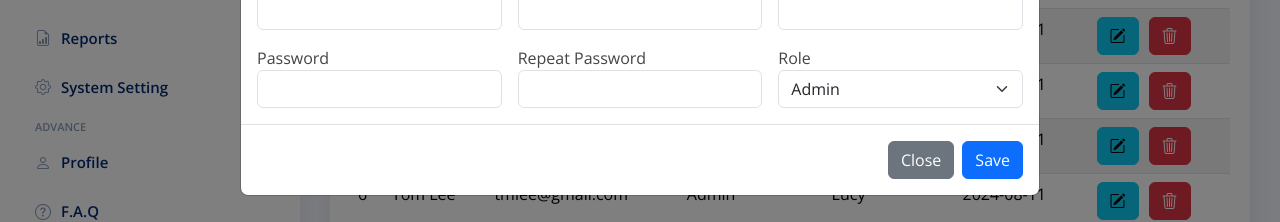
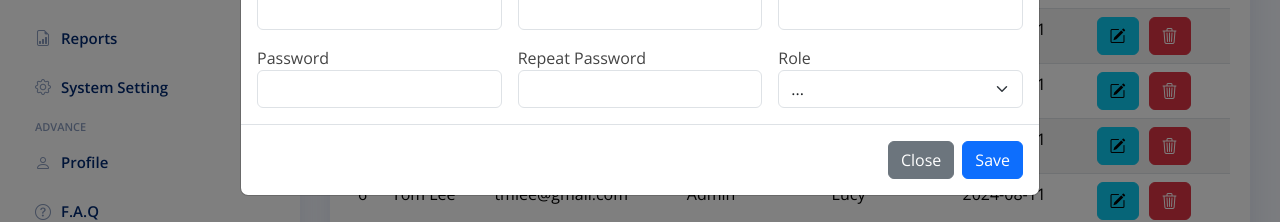
Before and after one commit to General-Insurance-Soft/tchalla, a Next.js app: page /page/users in a window 1280 px wide. Both pictures are taken after typing "Sample" into the empty fields and a click on the button "Add new user". Shown: the part 358-580 px from the top of the page. Built offline with nearby package versions, Linux system fonts and the light colour scheme.

Commit message:
conditional edit/add user

```diff
--- a/app/page/users/new-user-form.js
+++ b/app/page/users/new-user-form.js
@@ -1,5 +1,5 @@
 
-export default function NewUserForm({userAction}) {
+export default function NewUserForm({ userAction }) {
 
     return (
 
@@ -17,17 +17,32 @@ export default function NewUserForm({userAction}) {
                             <div className="col-md-4">
                                 <label for="firstName"> First name:</label>
 
-                                <input className="form-control" type="text" aria-label="First Name" ></input>
+                                {
+                                    userAction === "add" ?
+                                        <input id="firstName" className="form-control" type="text" aria-label="First Name" key={userAction} ></input>
+                                        :
+                                        <input id="firstName" className="form-control" type="text" aria-label="First Name" placeholder="Tom" key={userAction}></input>
+                                }
+
                             </div>
                             <div className="col-md-4">
                                 <label for="secondName"> Second name:</label>
 
-                                <input id="secondName" className="form-control" type="text" aria-label="Second Name"  ></input>
+                                {
+                                    userAction === "add" ?
+                                        <input id="secondName" className="form-control" type="text" aria-label="Second Name" key={userAction}></input>
+                                        :
+                                        <input id="secondName" className="form-control" placeholder="Lee" type="text" aria-label="Second Name" key={userAction} ></input>
+                                }
                             </div>
                             <div className="col-md-4">
                                 <label for="email"> Email</label>
-
-                                <input id="email" className="form-control" type="text" aria-label="First Name"  ></input>
+                                {
+                                    userAction === "add" ?
+                                        <input id="email" className="form-control" type="text" aria-label="Email" key={userAction}></input>
+                                        :
+                                        <input id="email" className="form-control" placeholder="tmlee@gmail.com" type="text" aria-label="Email" key={userAction}></input>
+                                }
                             </div>
 
                             <div className="col-md-4">
@@ -41,12 +56,17 @@ export default function NewUserForm({userAction}) {
 
                             <div className="col-md-4">
                                 <label for="Passport">Role</label>
-                                <select className="form-select">
+                                <select className="form-select" key={userAction}>
+                                    {
+                                        userAction === "add" ? [
+                                            <option key="2" value="2">...</option>, <option key="5" value="2">Data Entry</option>]
+                                            :
+                                            <option key="2" value="2">Data Entry</option>
+                                    }
                                     <option key="0" value="0">Admin</option>
                                     <option key="1" value="1">Super Admin</option>
-                                    <option key="2" value="2">Data Entry</option>
-                                    <option key="1" value="1">Reports</option>
-                                    <option key="1" value="1">Secretary</option>
+                                    <option key="3" value="1">Reports</option>
+                                    <option key="4" value="1">Secretary</option>
                                 </select>
                             </div>
 
```
